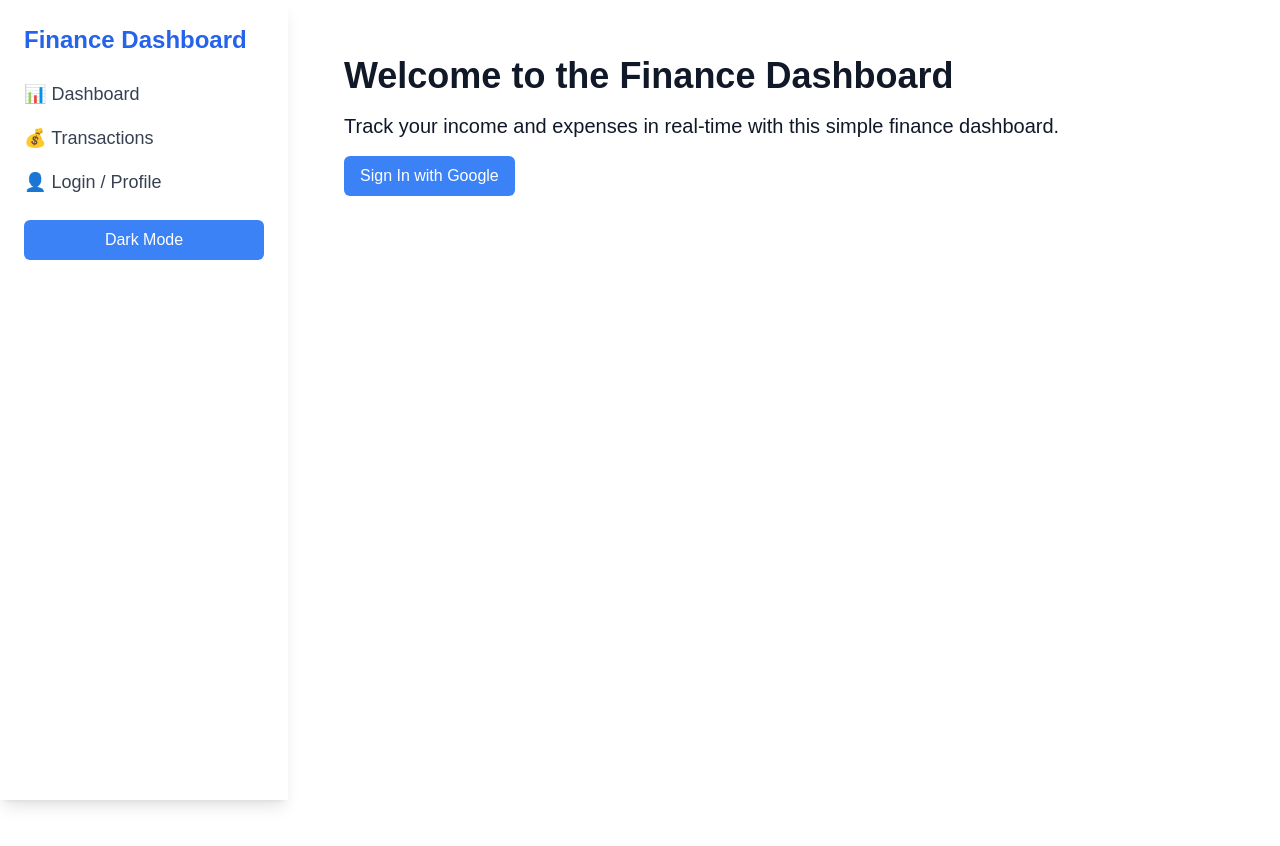
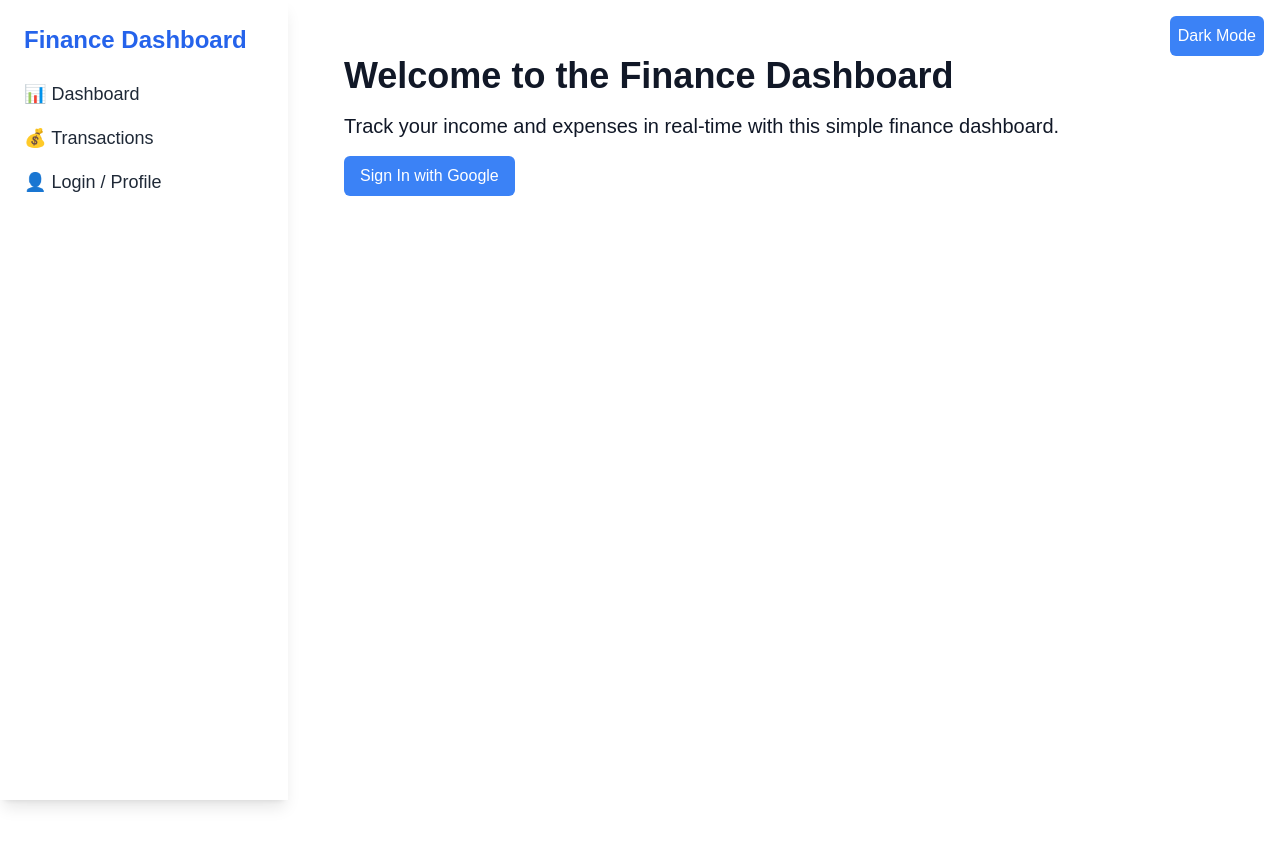
Before and after one commit to mlmcdan1/finance-dashboard, a Next.js app: page / in a window 1280 px wide. Shown: the top 846 px of the page. Built offline with nearby package versions, Linux system fonts and the light colour scheme; no server answers.

Commit message:
Fix Firebase config for client-side with NEXT_PUBLIC_

```diff
--- /dev/null
+++ b/app/components/ThemeProvider.tsx
@@ -0,0 +1,38 @@
+"use client"; // ✅ ONLY this file should be a client component
+
+import { useState, useEffect } from "react";
+
+export default function ThemeProvider({ children }: { children: React.ReactNode }) {
+  const [darkMode, setDarkMode] = useState<boolean | null>(null);
+
+  // Check localStorage for user preference on dark mode after mounting (client-side)
+  useEffect(() => {
+    const savedTheme = localStorage.getItem("darkMode") === "true";
+    setDarkMode(savedTheme);
+    if (savedTheme) {
+      document.documentElement.classList.add("dark");
+    } else {
+      document.documentElement.classList.remove("dark");
+    }
+  }, []);
+
+  const toggleDarkMode = () => {
+    const newDarkMode = !darkMode;
+    setDarkMode(newDarkMode);
+    document.documentElement.classList.toggle("dark", newDarkMode);
+    localStorage.setItem("darkMode", newDarkMode ? "true" : "false");
+  };
+
+  if (darkMode === null) {
+    return null; // Avoid rendering before knowing the theme preference
+  }
+
+  return (
+    <div className={darkMode ? "bg-gray-900 text-white" : "bg-white text-gray-900"}>
+      <button onClick={toggleDarkMode} className="absolute top-4 right-4 bg-blue-500 text-white p-2 rounded-md">
+        {darkMode ? "Light Mode" : "Dark Mode"}
+      </button>
+      {children}
+    </div>
+  );
+}
--- a/app/layout.tsx
+++ b/app/layout.tsx
@@ -1,84 +1,33 @@
-"use client";
-
-import { useState, useEffect } from "react";
 import Link from "next/link";
 import "./globals.css";
 import { AuthProvider } from "../lib/AuthContext";
+import ThemeProvider from "../app/components/ThemeProvider"; // 👈 Fixing the issue
 
-export default function RootLayout({
-  children,
-}: {
-  children: React.ReactNode;
-}) {
-  const [darkMode, setDarkMode] = useState<boolean | null>(null);
-
-  // Check localStorage for user preference on dark mode after mounting (client-side)
-  useEffect(() => {
-    const savedTheme = localStorage.getItem("darkMode") === "true";
-    setDarkMode(savedTheme);
-    if (savedTheme) {
-      document.documentElement.classList.add("dark");
-    } else {
-      document.documentElement.classList.remove("dark");
-    }
-  }, []);
-
-  const toggleDarkMode = () => {
-    const newDarkMode = !darkMode;
-    setDarkMode(newDarkMode);
-    document.documentElement.classList.toggle("dark", newDarkMode);
-    localStorage.setItem("darkMode", newDarkMode ? "true" : "false");
-  };
-
-  if (darkMode === null) {
-    return null; // Avoid rendering before knowing the theme preference
-  }
-
+export default function RootLayout({ children }: { children: React.ReactNode }) {
   return (
     <html lang="en">
-      <body
-        className={`${darkMode ? "bg-gray-900 text-white" : "bg-white text-gray-900"} min-h-screen`}
-      >
+      <body className="min-h-screen">
         <AuthProvider>
+          <ThemeProvider> {/* 👈 Fixing the issue */}
             {/* Sidebar */}
-          <aside
-            className={`w-72 shadow-lg p-6 fixed h-full ${darkMode ? "bg-gray-800 text-white" : "bg-white text-gray-800"}`}
-          >
+            <aside className="w-72 shadow-lg p-6 fixed h-full bg-white text-gray-800">
               <h2 className="text-2xl font-bold text-blue-600">Finance Dashboard</h2>
               <nav className="mt-6 space-y-4">
-              <Link
-                href="/dashboard"
-                className={`block text-lg font-medium hover:text-blue-500 ${darkMode ? "text-white" : "text-gray-700"}`}
-              >
+                <Link href="/dashboard" className="block text-lg font-medium hover:text-blue-500">
                   📊 Dashboard
                 </Link>
-              <Link
-                href="/transactions"
-                className={`block text-lg font-medium hover:text-blue-500 ${darkMode ? "text-white" : "text-gray-700"}`}
-              >
+                <Link href="/transactions" className="block text-lg font-medium hover:text-blue-500">
                   💰 Transactions
                 </Link>
-              <Link
-                href="/auth"
-                className={`block text-lg font-medium hover:text-blue-500 ${darkMode ? "text-white" : "text-gray-700"}`}
-              >
+                <Link href="/auth" className="block text-lg font-medium hover:text-blue-500">
                   👤 Login / Profile
                 </Link>
               </nav>
-
-            {/* Dark Mode Toggle */}
-            <div className="mt-6">
-              <button
-                onClick={toggleDarkMode}
-                className="w-full bg-blue-500 text-white p-2 rounded-md"
-              >
-                {darkMode ? "Light Mode" : "Dark Mode"}
-              </button>
-            </div>
             </aside>
 
             {/* Main Content Area */}
             <main className="ml-72 p-8 flex-1">{children}</main>
+          </ThemeProvider>
         </AuthProvider>
       </body>
     </html>
--- a/lib/AuthContext.tsx
+++ b/lib/AuthContext.tsx
@@ -1,3 +1,5 @@
+"use client";
+
 import { createContext, useState, useEffect, useContext } from "react";
 import { auth } from "./firebase";
 import {
--- a/lib/firebase.ts
+++ b/lib/firebase.ts
@@ -4,12 +4,12 @@ import { getFirestore } from "firebase/firestore";
 
 // Firebase configuration using environment variables
 const firebaseConfig = {
-  apiKey: process.env.FIREBASE_API_KEY,
-  authDomain: process.env.FIREBASE_AUTH_DOMAIN,
-  projectId: process.env.FIREBASE_PROJECT_ID,
-  storageBucket: process.env.FIREBASE_STORAGE_BUCKET,
-  messagingSenderId: process.env.FIREBASE_MESSAGING_SENDER_ID,
-  appId: process.env.FIREBASE_APP_ID,
+  apiKey: process.env.NEXT_PUBLIC_FIREBASE_API_KEY,
+  authDomain: process.env.NEXT_PUBLIC_FIREBASE_AUTH_DOMAIN,
+  projectId: process.env.NEXT_PUBLIC_FIREBASE_PROJECT_ID,
+  storageBucket: process.env.NEXT_PUBLIC_FIREBASE_STORAGE_BUCKET,
+  messagingSenderId: process.env.NEXT_PUBLIC_FIREBASE_MESSAGING_SENDER_ID,
+  appId: process.env.NEXT_PUBLIC_FIREBASE_APP_ID,
 };
 
 // Initialize Firebase
```
Lines whose indentation alone changed are shown as unchanged.
